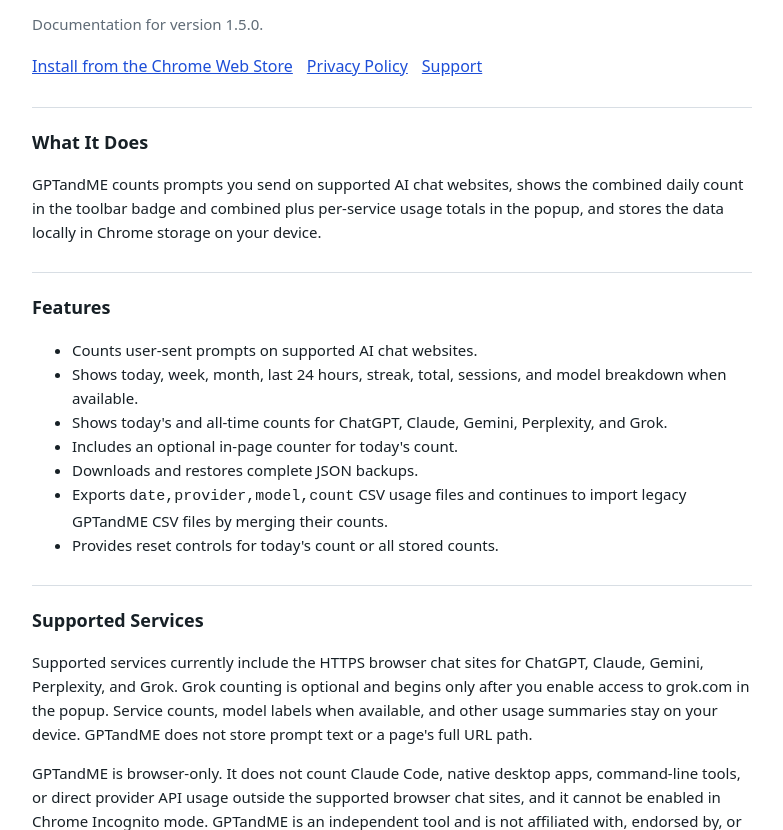
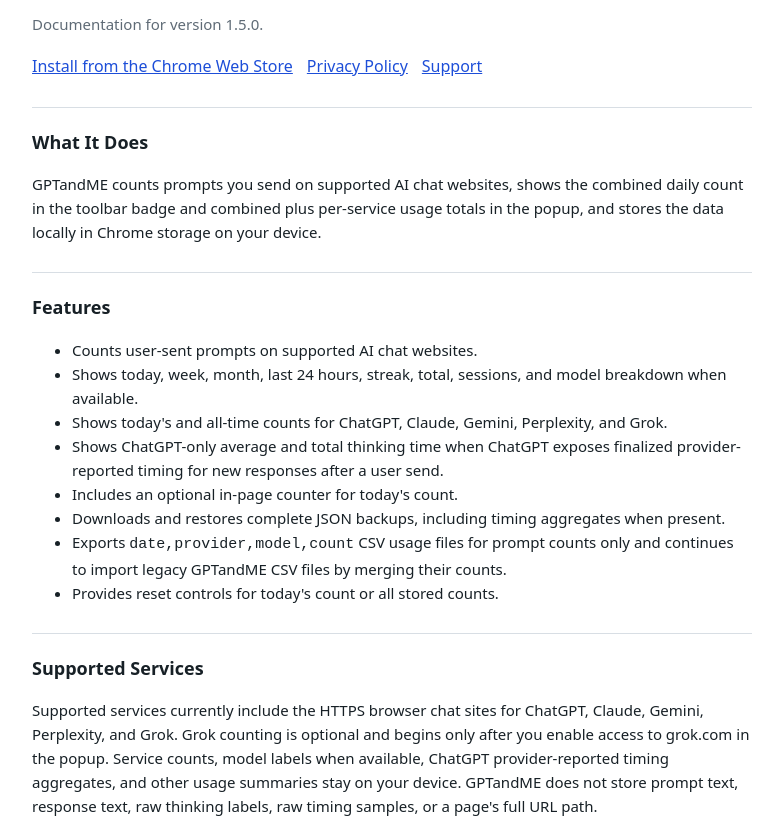
Before and after one commit to MadanChaollaPark/gptandme, a browser extension: page docs/index.html in a window 1280 px wide. Shown: the part 127-957 px from the top of the page, without its empty margins (248-1031 px from the left). Drawn offline with Linux system fonts and the light colour scheme.

Commit message:
docs(site): announce thinking time metrics

```diff
--- a/docs/index.html
+++ b/docs/index.html
@@ -48,14 +48,16 @@
       <li>Counts user-sent prompts on supported AI chat websites.</li>
       <li>Shows today, week, month, last 24 hours, streak, total, sessions, and model breakdown when available.</li>
       <li>Shows today's and all-time counts for ChatGPT, Claude, Gemini, Perplexity, and Grok.</li>
+      <li>Shows ChatGPT-only average and total thinking time when ChatGPT exposes finalized provider-reported timing for new responses after a user send.</li>
       <li>Includes an optional in-page counter for today's count.</li>
-      <li>Downloads and restores complete JSON backups.</li>
-      <li>Exports <code>date,provider,model,count</code> CSV usage files and continues to import legacy GPTandME CSV files by merging their counts.</li>
+      <li>Downloads and restores complete JSON backups, including timing aggregates when present.</li>
+      <li>Exports <code>date,provider,model,count</code> CSV usage files for prompt counts only and continues to import legacy GPTandME CSV files by merging their counts.</li>
       <li>Provides reset controls for today's count or all stored counts.</li>
     </ul>
 
     <h2>Supported Services</h2>
-    <p>Supported services currently include the HTTPS browser chat sites for ChatGPT, Claude, Gemini, Perplexity, and Grok. Grok counting is optional and begins only after you enable access to grok.com in the popup. Service counts, model labels when available, and other usage summaries stay on your device. GPTandME does not store prompt text or a page's full URL path.</p>
+    <p>Supported services currently include the HTTPS browser chat sites for ChatGPT, Claude, Gemini, Perplexity, and Grok. Grok counting is optional and begins only after you enable access to grok.com in the popup. Service counts, model labels when available, ChatGPT provider-reported timing aggregates, and other usage summaries stay on your device. GPTandME does not store prompt text, response text, raw thinking labels, raw timing samples, or a page's full URL path.</p>
+    <p>Thinking-time reporting is ChatGPT-only in version 1.5.0. It applies only to new responses observed after you send a prompt, only when ChatGPT exposes a finalized provider-reported timing label, and it does not backfill historical conversations or treat untimed prompts as zero-duration responses.</p>
     <p>GPTandME is browser-only. It does not count Claude Code, native desktop apps, command-line tools, or direct provider API usage outside the supported browser chat sites, and it cannot be enabled in Chrome Incognito mode. GPTandME is an independent tool and is not affiliated with, endorsed by, or sponsored by those services or their owners.</p>
   </body>
 </html>
```
